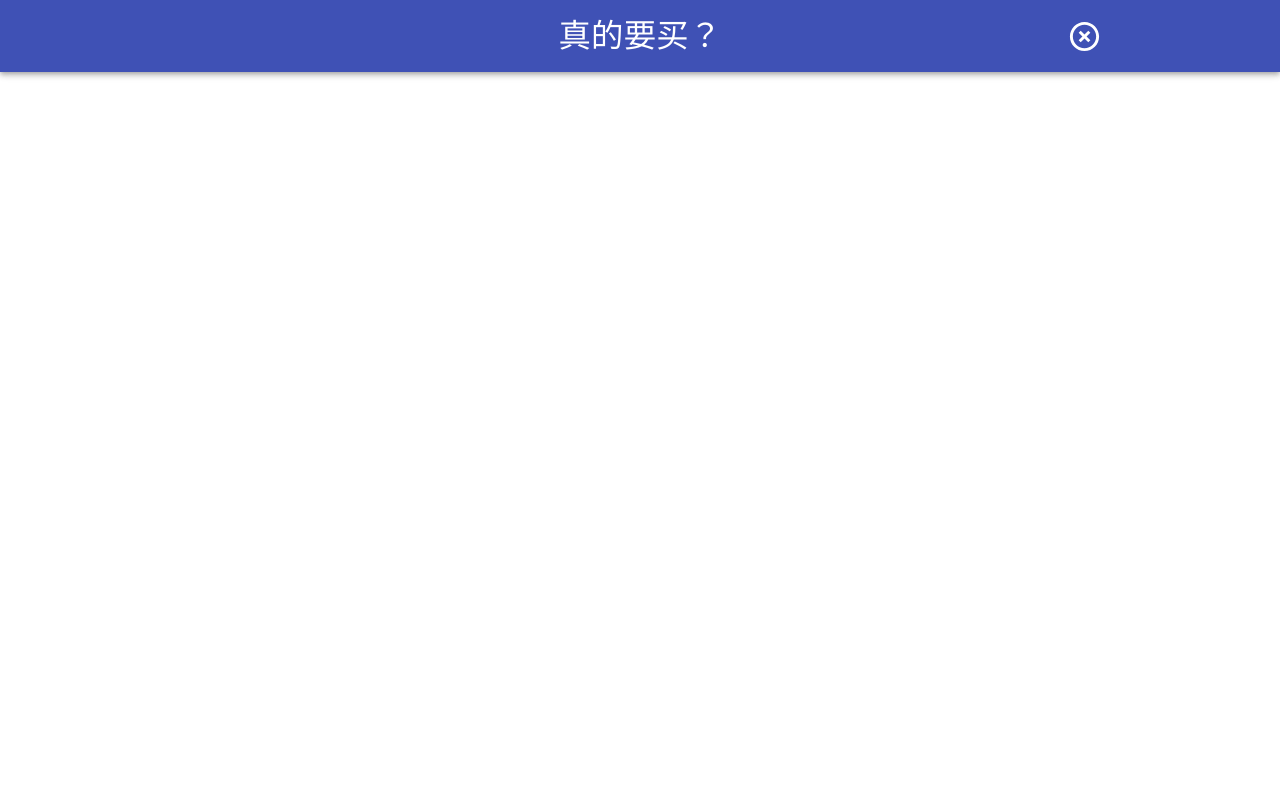
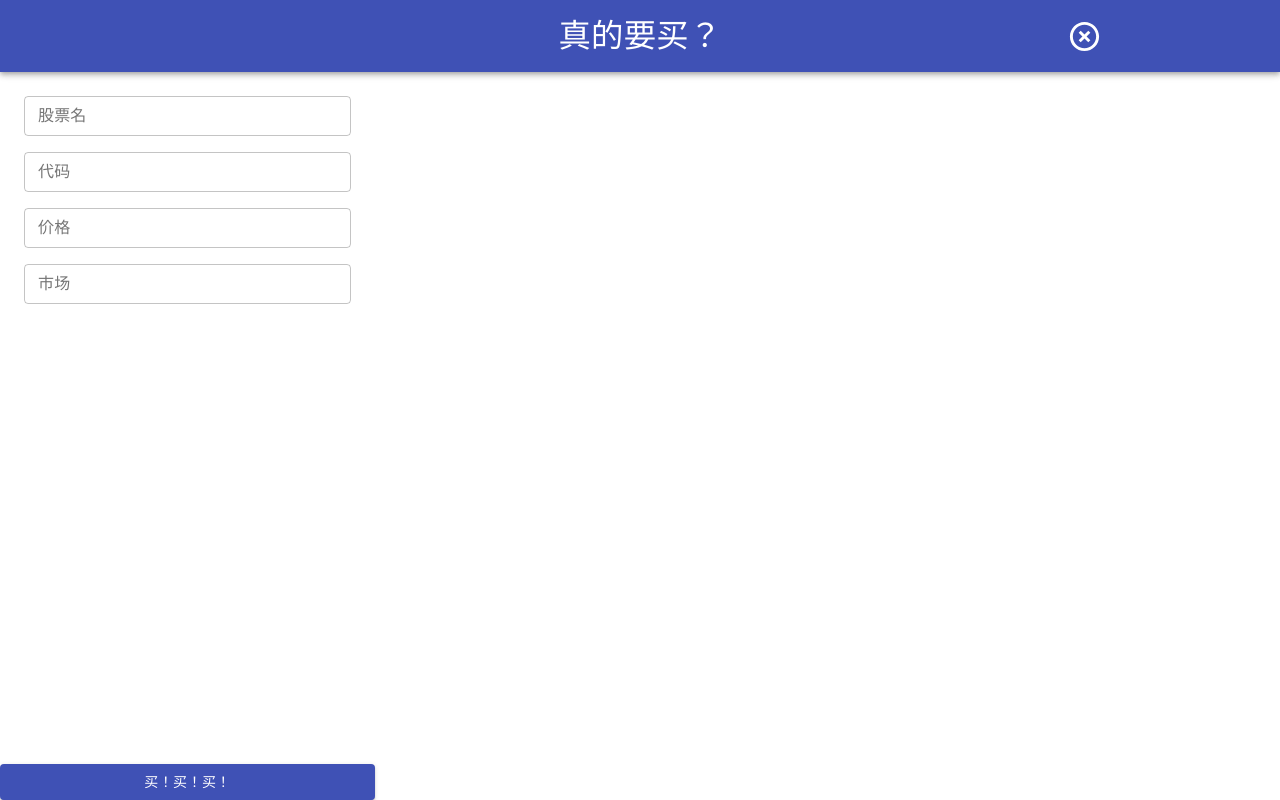
Before and after one commit to fa93hws/open-position-cooldown, a React app: page / in a window 1280 px wide. Both pictures are taken after a click on the button 1246 px from the left and 766 px from the top of the page. Built offline with nearby package versions, Linux system fonts and the light colour scheme; the HTML template or start-up script is replaced by a standard one.

Commit message:
feat: Implement basic info in the form (#42)

```diff
--- a/src/pages/home/drawer/drawer.tsx
+++ b/src/pages/home/drawer/drawer.tsx
@@ -4,8 +4,9 @@ import { makeStyles, withTheme, WithTheme } from '@material-ui/core/styles';
 import { HighlightOff } from '@material-ui/icons';
 import { observer } from 'mobx-react';
 
+import { createForm } from './form/form';
 import { DrawerStore } from './drawer-store';
-import { sizes } from '../../../styles/styles';
+import { sizes, designWidth } from '../../../styles/styles';
 
 const useStyles = makeStyles((theme) => ({
   headContainer: {
@@ -27,12 +28,18 @@ const useStyles = makeStyles((theme) => ({
   },
 }));
 
-export const HomeDrawer = withTheme(
-  (props: WithTheme & { open: boolean; onClose(): void }) => {
+type HomeDrawerProps = WithTheme & {
+  open: boolean;
+  onClose(): void;
+  Form: React.ComponentType;
+};
+
+export const HomeDrawer = React.memo(
+  withTheme((props: HomeDrawerProps) => {
     const styles = useStyles();
     return (
       <Drawer anchor="bottom" open={props.open}>
-        <Box height="100vh" width="100vw">
+        <Box height="100vh" width="100vw" display="flex" flexDirection="column">
           <AppBar className={styles.headContainer} position="static">
             {/* placeholder to balance the layout */}
             <IconButton className={styles.placeholderIconWrapper}>
@@ -45,18 +52,22 @@ export const HomeDrawer = withTheme(
               <HighlightOff fontSize="large" />
             </IconButton>
           </AppBar>
+          <Box maxWidth={designWidth} flex={1}>
+            <props.Form />
+          </Box>
         </Box>
       </Drawer>
     );
-  },
+  }),
 );
 
 export function createHomeDrawer() {
   const store = new DrawerStore();
   const handleClose = () => store.setOpen(false);
   const showDrawer = () => store.setOpen(true);
+  const Form = createForm();
   const Component = observer(() => (
-    <HomeDrawer open={store.open} onClose={handleClose} />
+    <HomeDrawer open={store.open} onClose={handleClose} Form={Form} />
   ));
   return {
     Component,
--- /dev/null
+++ b/src/pages/home/drawer/form/form.tsx
@@ -0,0 +1,69 @@
+import * as React from 'react';
+import { Button, Box } from '@material-ui/core';
+
+import { createInput, ExposedInputProps } from './input/input';
+import { nonEmpty, mustBeNumber } from './validator';
+
+type FormProps = {
+  onSubmit(): void;
+  NameInput: React.ComponentType<ExposedInputProps>;
+  CodeInput: React.ComponentType<ExposedInputProps>;
+  PriceInput: React.ComponentType<ExposedInputProps>;
+  MarketInput: React.ComponentType<ExposedInputProps>;
+};
+
+export const Form = React.memo((props: FormProps) => {
+  const onSubmit = (e: React.FormEvent) => {
+    e.preventDefault();
+    props.onSubmit();
+  };
+  return (
+    <Box
+      component="form"
+      onSubmit={onSubmit}
+      display="flex"
+      flexDirection="column"
+      height="100%"
+    >
+      <Box padding={3} flex={1}>
+        <Box marginBottom={2}>
+          <props.NameInput label="股票名" />
+        </Box>
+        <Box marginBottom={2}>
+          <props.CodeInput label="代码" />
+        </Box>
+        <Box marginBottom={2}>
+          <props.PriceInput label="价格" />
+        </Box>
+        <Box marginBottom={2}>
+          <props.MarketInput label="市场" />
+        </Box>
+      </Box>
+      <Button fullWidth variant="contained" color="primary" type="submit">
+        买！买！买！
+      </Button>
+    </Box>
+  );
+});
+
+export function createForm() {
+  const [NameInput, nameInputStore] = createInput([nonEmpty]);
+  const [CodeInput, codeInputStore] = createInput([nonEmpty]);
+  const [PriceInput, priceInputStore] = createInput([nonEmpty, mustBeNumber]);
+  const [MarketInput, marketInputStore] = createInput([nonEmpty]);
+  const onSubmit = () => {
+    nameInputStore.startValidate();
+    codeInputStore.startValidate();
+    priceInputStore.startValidate();
+    marketInputStore.startValidate();
+  };
+  return React.memo(() => (
+    <Form
+      onSubmit={onSubmit}
+      NameInput={NameInput}
+      CodeInput={CodeInput}
+      PriceInput={PriceInput}
+      MarketInput={MarketInput}
+    />
+  ));
+}
--- /dev/null
+++ b/src/pages/home/drawer/form/input/input-store.ts
@@ -0,0 +1,32 @@
+import { makeObservable, observable, action } from 'mobx';
+
+export class InputStore {
+  value = '';
+
+  hasError = false;
+
+  shouldValidate = false;
+
+  constructor(
+    private readonly validators: readonly ((val: string) => boolean)[],
+  ) {
+    makeObservable(this, {
+      value: observable.ref,
+      setValue: action,
+      hasError: observable.ref,
+    });
+  }
+
+  setValue(val: string) {
+    this.value = val;
+    if (!this.shouldValidate) {
+      return;
+    }
+    this.hasError = this.validators.some((validator) => !validator(this.value));
+  }
+
+  startValidate() {
+    this.shouldValidate = true;
+    this.setValue(this.value);
+  }
+}
--- /dev/null
+++ b/src/pages/home/drawer/form/input/input.tsx
@@ -0,0 +1,53 @@
+import * as React from 'react';
+import { TextField } from '@material-ui/core';
+import { observer } from 'mobx-react';
+
+import { InputStore } from './input-store';
+
+export type ExposedInputProps = {
+  label: string;
+};
+
+type InputProps = ExposedInputProps & {
+  value: string;
+  error: boolean;
+  onChange(val: string): void;
+  onBlur(): void;
+};
+
+export const Input = React.memo((props: InputProps) => {
+  const handleChange = (event: React.ChangeEvent<HTMLInputElement>) => {
+    props.onChange(event.target.value);
+  };
+  return (
+    <TextField
+      label={props.label}
+      onChange={handleChange}
+      onBlur={props.onBlur}
+      value={props.value}
+      error={props.error}
+      fullWidth
+      color="primary"
+      type="text"
+      variant="outlined"
+      size="small"
+    />
+  );
+});
+
+export function createInput(validators: readonly ((val: string) => boolean)[]) {
+  const store = new InputStore(validators);
+  const onChange = (val: string) => store.setValue(val);
+  const onBlur = () => store.startValidate();
+
+  const Component = observer((props: ExposedInputProps) => (
+    <Input
+      value={store.value}
+      error={store.hasError}
+      onChange={onChange}
+      onBlur={onBlur}
+      label={props.label}
+    />
+  ));
+  return [Component, store] as const;
+}
--- /dev/null
+++ b/src/pages/home/drawer/form/validator.ts
@@ -0,0 +1,7 @@
+export function nonEmpty(val: string) {
+  return val.length > 0;
+}
+
+export function mustBeNumber(val: string) {
+  return /^-?[0-9\\.]+$/.test(val);
+}
--- a/src/styles/styles.ts
+++ b/src/styles/styles.ts
@@ -1 +1,2 @@
 export const sizes = [24, 36, 48, 60, 72];
+export const designWidth = 375;
```
Also changed, not shown: src/pages/home/drawer/form/input/tests/input-store.tests.ts (added, +43 -0 lines), src/pages/home/drawer/form/input/tests/input.tests.tsx (added, +29 -0 lines), src/pages/home/drawer/form/tests/form.tests.tsx (added, +21 -0 lines), src/pages/home/drawer/form/tests/validator.tests.ts (added, +33 -0 lines), src/pages/home/drawer/tests/drawer.tests.tsx (+5 -2 lines), 2 other files (tests, documents, lock files or other folders).
